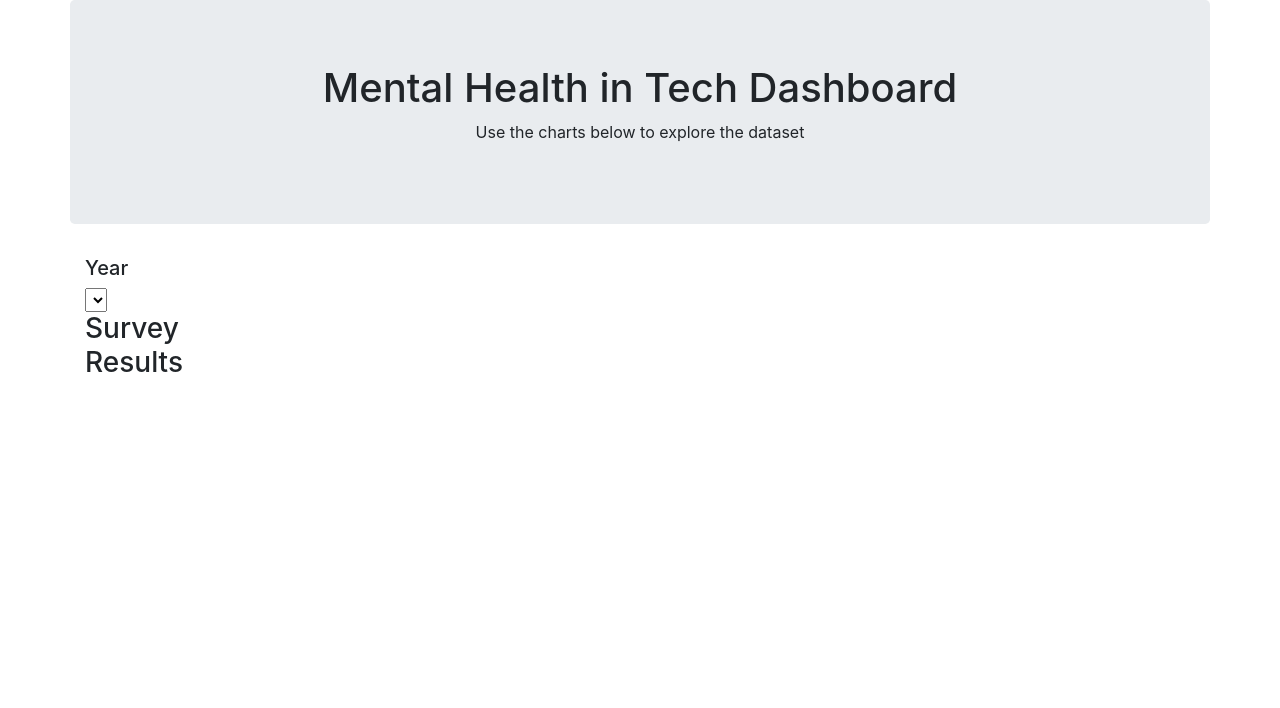
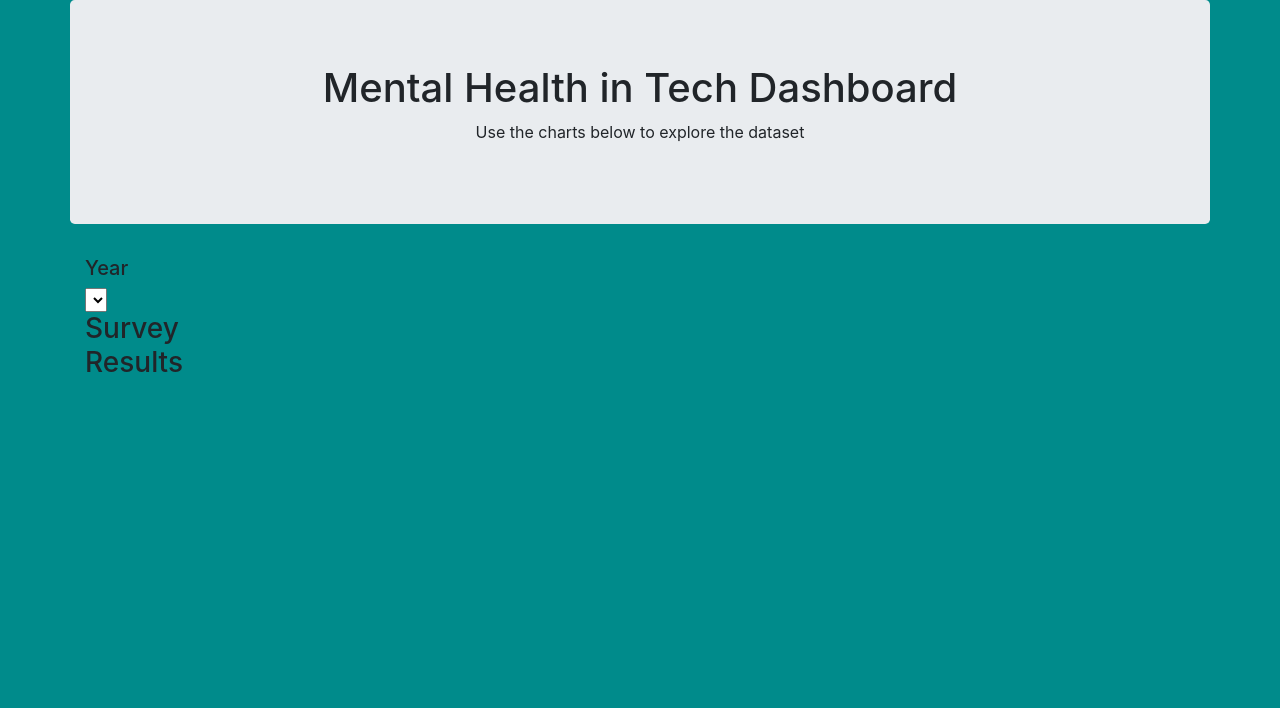
Before and after one commit to ryanfearon/project2-draft, a Flask app: page / in a window 1280 px wide. Shown: the top 708 px of the page. Run offline with Flask 2, Linux system fonts and the light colour scheme; lists and menus that the app fills with data are empty; parts of the project's set-up code (start-up, migrations or seed data) failed here and were passed over; some libraries are stand-ins or nearby versions.

Commit message:
Update style.css

```diff
--- a/MentalHealthDataProject/static/CSS/style.css
+++ b/MentalHealthDataProject/static/CSS/style.css
@@ -12,6 +12,7 @@ html {
 body {
   /* Padding bottom by footer height */
   padding-bottom: 80px;
+  background-color:darkcyan;
 }
 
 #footer {
```
